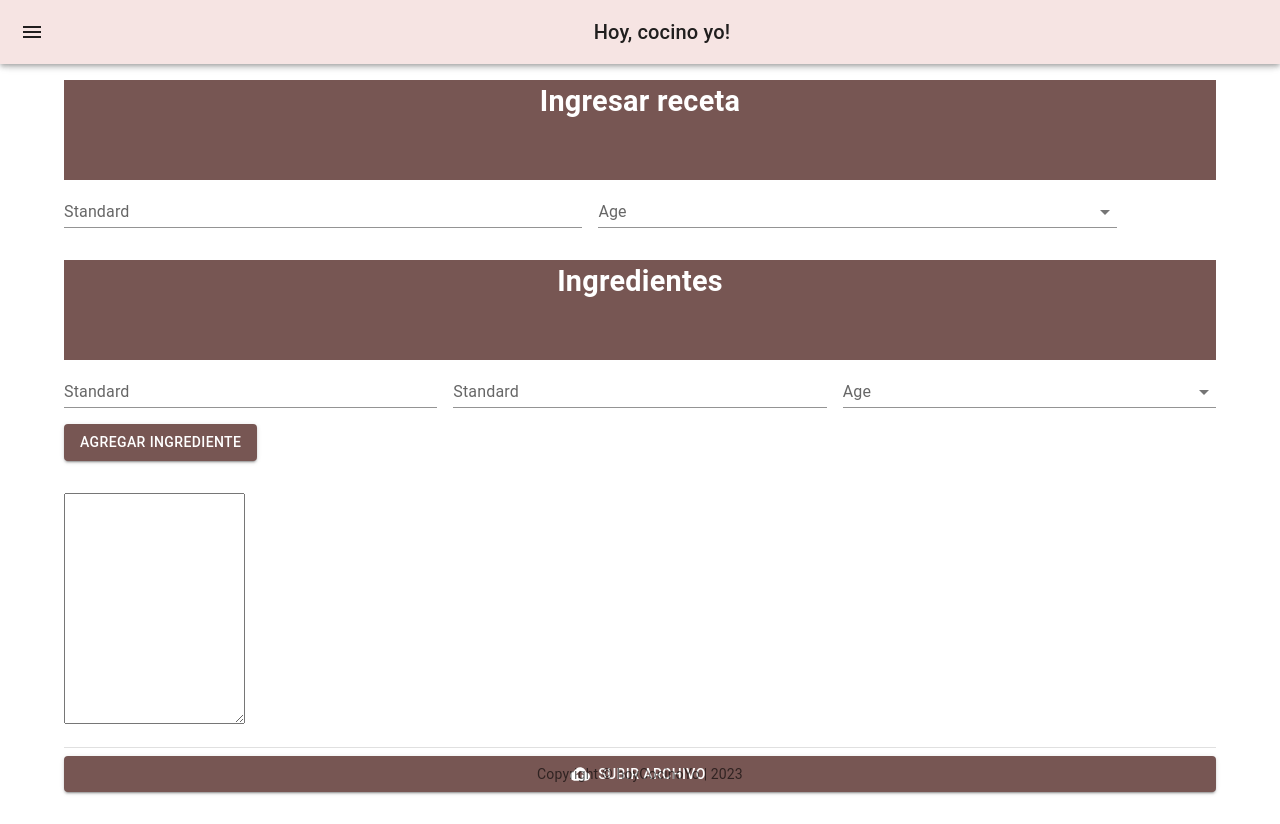
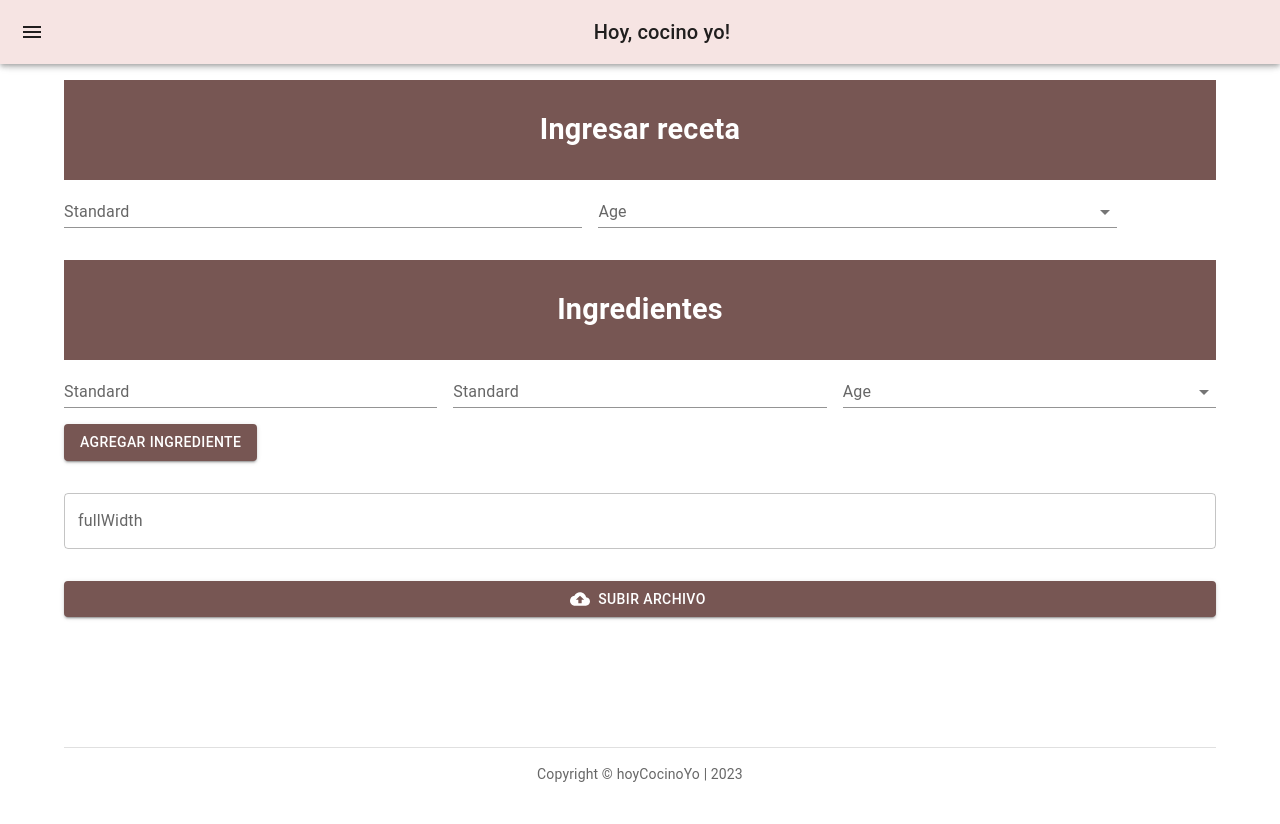
Before and after one commit to pedroGch/hoyCocinoYo_front, a React (Vite) app: page /upload in a window 1280 px wide. After the commit the page ends 800 px from the top, so only its background shows below. Built offline with nearby package versions, Linux system fonts and the light colour scheme.

Commit message:
Cambios en Footer y HeroUpload

```diff
--- a/src/components/Footer.jsx
+++ b/src/components/Footer.jsx
@@ -9,8 +9,8 @@ const Footer = () => {
                 left: 0,
                 right: 0,
                 position: 'absolute',
-                padding: '1rem',
-                fontSize: '1rem'
+                textAlign: 'center',
+                padding: '1rem 0',
             }}>
                 <Divider sx={{
                     marginBottom: '1rem'
--- a/src/components/HeroUpload.jsx
+++ b/src/components/HeroUpload.jsx
@@ -1,7 +1,6 @@
 import React from 'react'
 import { styled } from '@mui/material/styles';
-import {Grid, Box, Container,Button ,Typography, TextField, InputLabel, Select, MenuItem, FormControl} from '@mui/material'
-import { TextareaAutosize } from '@mui/base/TextareaAutosize';
+import { Grid, Box, Container, Button, Typography, TextField, InputLabel, Select, MenuItem, FormControl } from '@mui/material';
 import CloudUploadIcon from '@mui/icons-material/CloudUpload';
 
 
@@ -25,13 +24,15 @@ const HeroUpload = () => {
     return (
         <section>
             <Container sx={{
-                marginTop:'5rem'
+                marginTop: '5rem'
             }}>
                 <Box sx={{
                     backgroundColor: '#775653',
                     margin: '0 auto',
                     height: '100px',
+                    display: 'flex',
                     justifyContent: 'center',
+                    alignItems: 'center',
 
                 }}>
                     <Typography sx={{
@@ -42,7 +43,6 @@ const HeroUpload = () => {
                         fontSize: '1.8rem',
                         fontWeight: 'bold',
                         textAlign: 'center',
-                        marginBottom: '2rem'
                     }}>Ingresar receta</Typography>
                 </Box>
                 <Box>
@@ -51,8 +51,8 @@ const HeroUpload = () => {
                             marginBottom: '2rem',
                             justifyContent: 'center',
                         }}>
-                            <TextField sx={{width:'45%', paddingRight:'1rem' }} id="standard-basic" label="Standard" variant="standard" />
-                            <FormControl variant="standard" sx={{width:'45%', paddingRight:'1rem'}}>
+                            <TextField sx={{ width: '45%', paddingRight: '1rem' }} id="standard-basic" label="Standard" variant="standard" />
+                            <FormControl variant="standard" sx={{ width: '45%', paddingRight: '1rem' }}>
                                 <InputLabel id="demo-simple-select-standard-label">Age</InputLabel>
                                 <Select
                                     labelId="demo-simple-select-standard-label"
@@ -73,7 +73,9 @@ const HeroUpload = () => {
                         <Box sx={{
                             backgroundColor: '#775653',
                             margin: '0 auto',
+                            display: 'flex',
                             justifyContent: 'center',
+                            alignItems: 'center',
                             height: '100px',
                         }}>
                             <Typography sx={{
@@ -85,7 +87,6 @@ const HeroUpload = () => {
                                 fontSize: '1.8rem',
                                 fontWeight: 'bold',
                                 textAlign: 'center',
-                                marginBottom: '2rem'
                             }}>Ingredientes</Typography>
                         </Box>
 
@@ -93,7 +94,7 @@ const HeroUpload = () => {
                             marginBottom: '2rem',
                             justifyContent: 'center',
                         }}>
-                            <Grid container spacing={2} sx={{marginBottom: '2rem'}}>
+                            <Grid container spacing={2} sx={{ marginBottom: '2rem' }}>
                                 <Grid item xs={12} md={4}>
                                     <TextField fullWidth id="standard-basic" label="Standard" variant="standard" />
                                 </Grid>
@@ -120,14 +121,14 @@ const HeroUpload = () => {
                                     </FormControl>
                                 </Grid>
                                 <Grid item xs={12}>
-                                    <Button variant="contained" sx={{backgroundColor: '#775653',}}>Agregar ingrediente</Button>
+                                    <Button variant="contained" sx={{ backgroundColor: '#775653', }}>Agregar ingrediente</Button>
                                 </Grid>
                             </Grid>
-                            <Grid container sx={{marginBottom: '2rem'}}>
-                                <TextareaAutosize minRows={15} fullWidth />
+                            <Grid container sx={{ marginBottom: '2rem' }}>
+                                <TextField fullWidth label="fullWidth" id="fullWidth" />
                             </Grid>
                             <Grid container>
-                                <Button fullWidth sx={{backgroundColor: '#775653',}} component="label" variant="contained" startIcon={<CloudUploadIcon />}>
+                                <Button fullWidth sx={{ backgroundColor: '#775653', }} component="label" variant="contained" startIcon={<CloudUploadIcon />}>
                                     Subir archivo
                                     <VisuallyHiddenInput type="file" />
                                 </Button>
```
Lines whose indentation alone changed are shown as unchanged.
